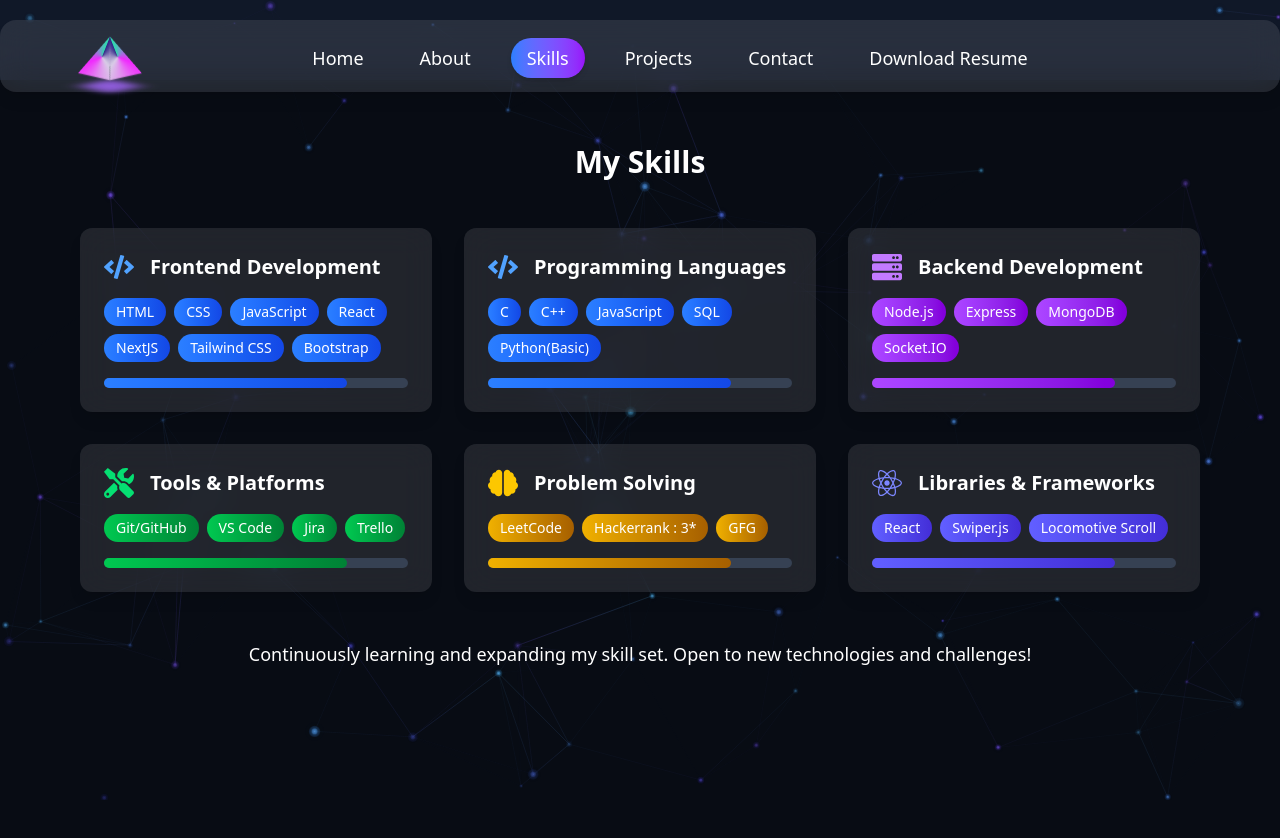
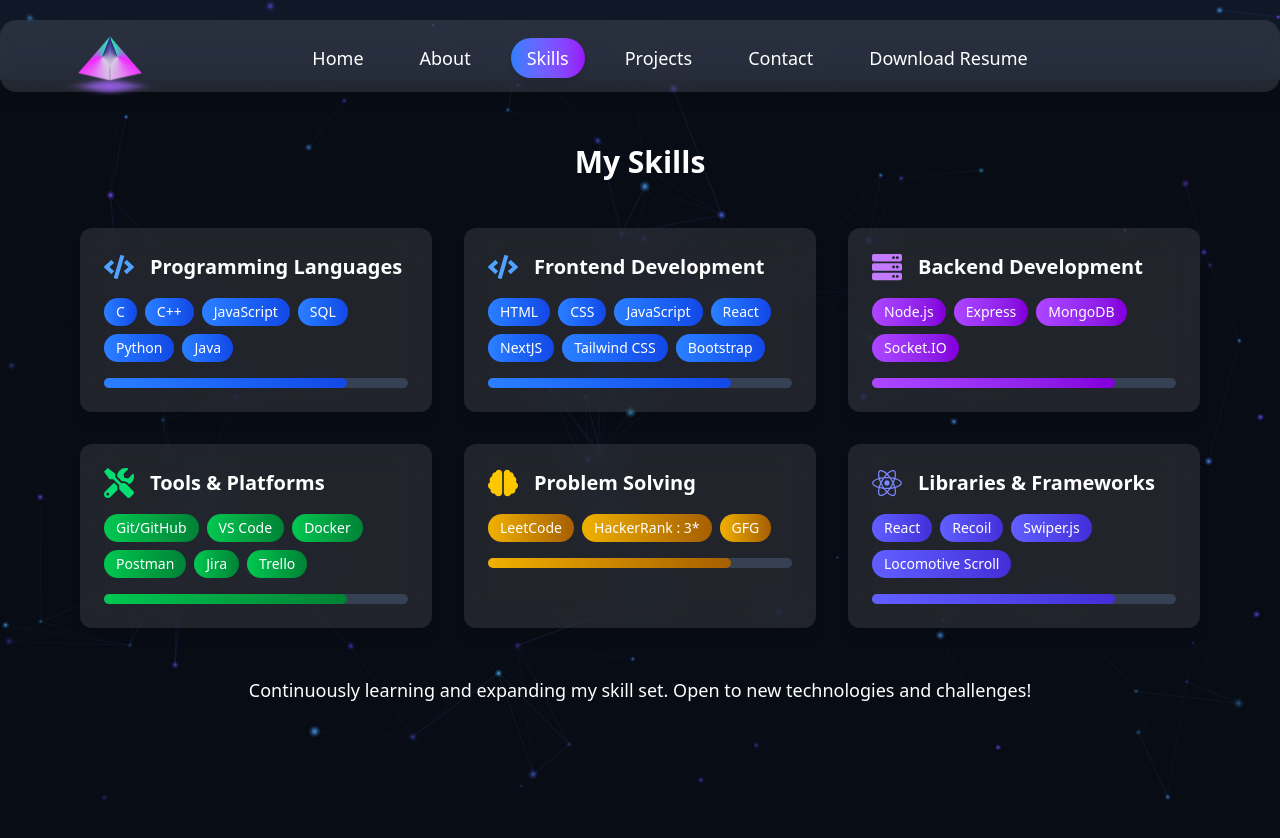
Before and after one commit to IamAkram321/Personal-Portfolio, a React (Vite) app: page /skills in a window 1280 px wide. Shown: the top 838 px of the page. Built offline with nearby package versions, Linux system fonts and the light colour scheme.

Commit message:
new-project-added

```diff
--- a/src/components/About.jsx
+++ b/src/components/About.jsx
@@ -16,7 +16,7 @@ function About() {
           <div className="md:col-span-1 flex justify-center">
             <div className="relative">
               <img
-                src="/assets/golo.webp"
+                src="/assets/profile.jpg"
                 alt="Profile"
                 className="w-64 h-64 rounded-full object-cover border-4 border-white/20 shadow-lg transform hover:scale-105 transition-all duration-300"
               />
--- a/src/components/Projects.jsx
+++ b/src/components/Projects.jsx
@@ -3,9 +3,17 @@ import React from "react";
 function Projects() {
   const projects = [
     {
+      title: "Fraud Detection System",
+      description:
+        "A machine learning-based web application that predicts fraudulent transactions using supervised learning models. Built with Streamlit for interactive UI, it allows users to input transaction data and instantly receive fraud predictions. The project includes data preprocessing, feature engineering, model training (using scikit-learn), and evaluation metrics for accuracy and precision tracking.",
+      tech: ["Python", "Scikit-learn", "Pandas", "NumPy", "Streamlit", "Matplotlib"],
+      image: "/assets/fraud.png",
+    },
+
+    {
       title: "WatchTogether (Ongoing)",
       description: "A collaborative web application that allows multiple users to watch YouTube videos in sync while chatting in real time. Users can create or join rooms, share video links, and control playback (play, pause, seek) seamlessly across all participants.The project demonstrates real-time communication, state synchronization, and interactive UI design.",
-      tech: ["Rect", "Socket.IO", "Express.js","Node.js","MongoDB", "Tailwind CSS"],
+      tech: ["Rect", "Socket.IO", "Express.js", "Node.js", "MongoDB", "Tailwind CSS"],
       image: "/assets/watch1.png",
     },
     {
@@ -19,7 +27,7 @@ function Projects() {
     {
       title: "SaarthiAI",
       description: "Developed a ChatGPT-like AI chat bot using Next.js and Assistant UI, integrated with Gemini API for conversational capabilities. Designed a responsive UI with Tailwind CSS and deployedon Vercel for scalability",
-      tech: ["NextJS", "Assistant UI", "Tailwind CSS", "Gemini API","Vercel"],
+      tech: ["NextJS", "Assistant UI", "Tailwind CSS", "Gemini API", "Vercel"],
       image: "/assets/bot.png",
       link: "https://saarthi-ai-drab.vercel.app/"
     },
@@ -33,21 +41,21 @@ function Projects() {
       title: "Huffman Compressor",
       description: "Developed a web-based text compression tool using Huffman Coding in C++, compiled to WebAssembly with Emscripten. Designed an interactive UI with HTML, CSS, and JavaScript, achieving up to 69% size reduction (e.g., md akram from 64 bits to 20 bits). Hosted live on GitHub Pages with a clean, professional design.",
       link: "https://iamakram321.github.io/Huffman-Compressor/",
-      tech: ["C++", "WebAssembly", "HTML","CSS","JavaScript"],
+      tech: ["C++", "WebAssembly", "HTML", "CSS", "JavaScript"],
       image: "/assets/compressor.png"
     },
     {
       title: "Get Your Works Done",
       description: "This is a sleek and interactive To-Do App built using React + Vite, styled with Tailwind CSS, and enhanced with smooth scrolling effects using Locomotive Scroll. It offers a user-friendly interface for managing daily tasks efficiently.",
       link: "https://innomatics-assignment5.vercel.app/",
-      tech: ["HTML", "TailwindCSS", "JavaScript","React"],
+      tech: ["HTML", "TailwindCSS", "JavaScript", "React"],
       image: "/assets/todo.png"
     },
     {
       title: "Innomatics Research Labs",
       description: "A responsive web app that replicates the official Innomatics website. This project helped enhance my front-end skills, focusing on responsive design and a user-friendly interface.",
       link: "https://iamakram321.github.io/Innomatics-Research-Labs-Recreated/",
-      tech: ["HTML", "CSS", "JavaScript","SwiperJS","Locomotive Scroll"],
+      tech: ["HTML", "CSS", "JavaScript", "SwiperJS", "Locomotive Scroll"],
       image: "/assets/innomatics.png"
     },
     {
@@ -75,7 +83,7 @@ function Projects() {
       title: "Sundown Website",
       description: "A project focused on responsive web design, CSS animations, and modern web practices to create a clean, minimalistic website.",
       link: "https://iamakram321.github.io/Sundown-Website/",
-      tech: ["HTML", "CSS", "JavaScript","SwiperJS","Locomotive Scroll"],
+      tech: ["HTML", "CSS", "JavaScript", "SwiperJS", "Locomotive Scroll"],
       image: "/assets/sundown.png"
     }
   ];
--- a/src/components/Skills.jsx
+++ b/src/components/Skills.jsx
@@ -4,47 +4,49 @@ import { FaCode, FaServer, FaTools, FaBrain, FaReact } from "react-icons/fa";
 function Skills() {
   const skillsData = [
     {
-      category: "Frontend Development",
+      category: "Programming Languages",
       icon: <FaCode className="text-blue-400 text-3xl" />,
-      skills: ["HTML", "CSS", "JavaScript", "React","NextJS", "Tailwind CSS", "Bootstrap"],
+      skills: ["C", "C++", "JavaScript", "SQL", "Python", "Java"],
       color: "from-blue-500 to-blue-700",
     },
     {
-      category: "Programming Languages",
+      category: "Frontend Development",
       icon: <FaCode className="text-blue-400 text-3xl" />,
-      skills: ["C", "C++", "JavaScript", "SQL", "Python(Basic)"],
+      skills: ["HTML", "CSS", "JavaScript", "React", "NextJS", "Tailwind CSS", "Bootstrap"],
       color: "from-blue-500 to-blue-700",
     },
     {
       category: "Backend Development",
       icon: <FaServer className="text-purple-400 text-3xl" />,
-      skills: ["Node.js", "Express", "MongoDB","Socket.IO"],
+      skills: ["Node.js", "Express", "MongoDB", "Socket.IO"],
       color: "from-purple-500 to-purple-700",
     },
     {
       category: "Tools & Platforms",
       icon: <FaTools className="text-green-400 text-3xl" />,
-      skills: ["Git/GitHub", "VS Code", "Jira", "Trello"],
+      skills: ["Git/GitHub", "VS Code", "Docker", "Postman", "Jira", "Trello"],
       color: "from-green-500 to-green-700",
     },
     {
       category: "Problem Solving",
       icon: <FaBrain className="text-yellow-400 text-3xl" />,
-      skills: ["LeetCode", "Hackerrank : 3*", "GFG"],
+      skills: [
+        { name: "LeetCode", url: "https://leetcode.com/u/IamAkram321/" },
+        { name: "HackerRank : 3*", url: "https://www.hackerrank.com/profile/22CE005_KPRIET" },
+        { name: "GFG", url: "https://www.geeksforgeeks.org/user/iamakram/" },
+      ],
       color: "from-yellow-500 to-yellow-700",
     },
     {
       category: "Libraries & Frameworks",
       icon: <FaReact className="text-indigo-400 text-3xl" />,
-      skills: ["React", "Swiper.js", "Locomotive Scroll"],
+      skills: ["React", "Recoil", "Swiper.js", "Locomotive Scroll"],
       color: "from-indigo-500 to-indigo-700",
     },
   ];
 
   return (
-    <section
-      className="py-16 min-h-screen relative overflow-hidden"
-    >
+    <section className="py-16 min-h-screen relative overflow-hidden">
       <div className="absolute inset-0 bg-black/50"></div>
 
       <div className="max-w-6xl mx-auto px-4 relative z-10">
@@ -58,35 +60,45 @@ function Skills() {
               key={index}
               className="bg-white/10 backdrop-blur-lg rounded-xl p-6 shadow-lg hover:shadow-2xl transform hover:-translate-y-2 transition-all duration-300 cursor-pointer"
             >
-
               <div className="flex items-center gap-4 mb-4">
                 {skill.icon}
-                <h3 className="text-xl font-semibold text-white">
-                  {skill.category}
-                </h3>
+                <h3 className="text-xl font-semibold text-white">{skill.category}</h3>
               </div>
 
               <div className="flex flex-wrap gap-2 mb-4">
-                {skill.skills.map((item, idx) => (
+                {skill.skills.map((item, idx) =>
+                  typeof item === "string" ? (
                     <span
                       key={idx}
                       className={`px-3 py-1 bg-gradient-to-r ${skill.color} text-white text-sm rounded-full`}
                     >
                       {item}
                     </span>
-                ))}
+                  ) : (
+                    <a
+                      key={idx}
+                      href={item.url}
+                      target="_blank"
+                      rel="noopener noreferrer"
+                      className={`px-3 py-1 bg-gradient-to-r ${skill.color} text-white text-sm rounded-full hover:scale-105 hover:shadow-lg transition-transform duration-200`}
+                    >
+                      {item.name}
+                    </a>
+                  )
+                )}
               </div>
 
               <div className="w-full bg-gray-700 rounded-full h-2.5">
                 <div
                   className={`bg-gradient-to-r ${skill.color} h-2.5 rounded-full`}
-                  style={{ width: `${skill.category.includes("Learning") ? 40 : 80}%` }}
+                  style={{
+                    width: `${skill.category.includes("Learning") ? 40 : 80}%`,
+                  }}
                 ></div>
               </div>
             </div>
           ))}
         </div>
-
 
         <div className="mt-12 text-center text-white">
           <p className="text-lg">
@@ -95,11 +107,16 @@ function Skills() {
         </div>
       </div>
 
-
       <style jsx>{`
         @keyframes fadeIn {
-          from { opacity: 0; transform: translateY(20px); }
-          to { opacity: 1; transform: translateY(0); }
+          from {
+            opacity: 0;
+            transform: translateY(20px);
+          }
+          to {
+            opacity: 1;
+            transform: translateY(0);
+          }
         }
         .animate-fade-in {
           animation: fadeIn 0.8s ease-out;
```
Also changed, not shown: public/assets/fraud.png (added), 1 other file (tests, documents, lock files or other folders). Lines whose indentation alone changed are shown as unchanged.
